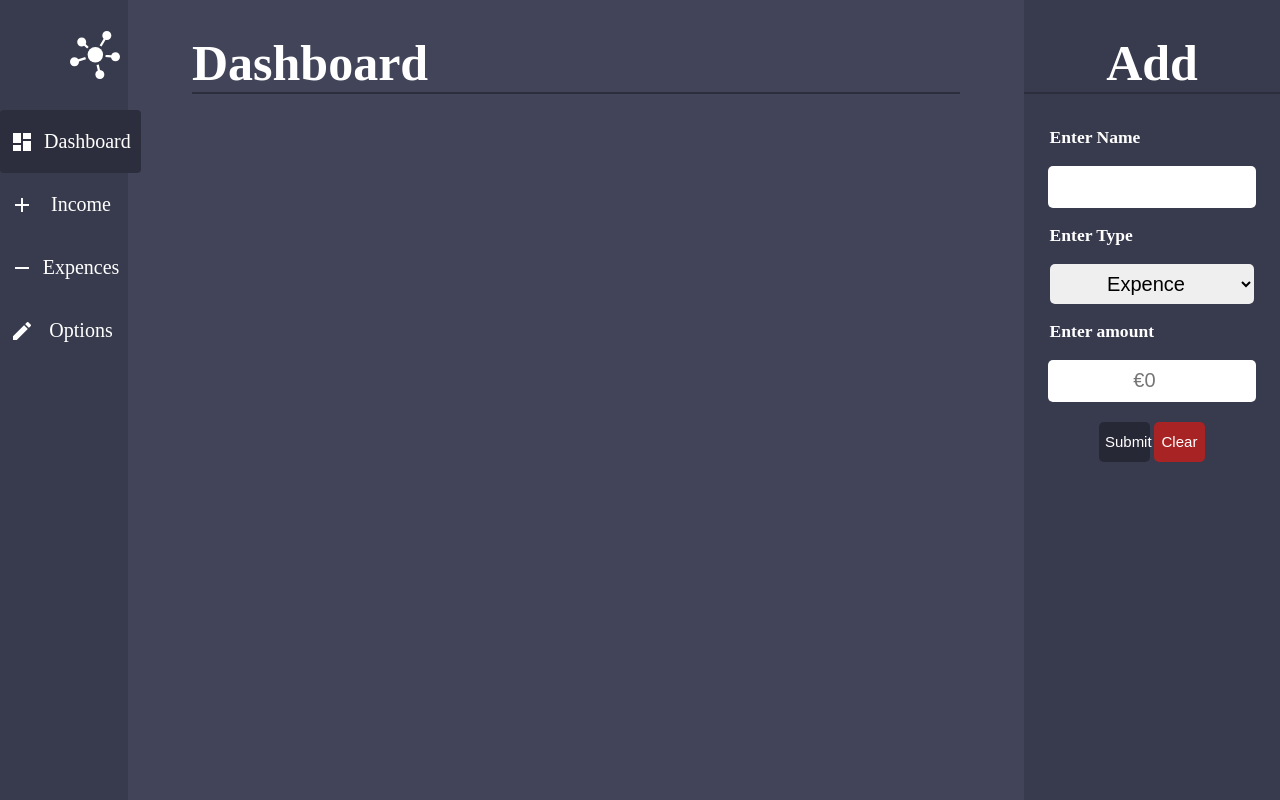
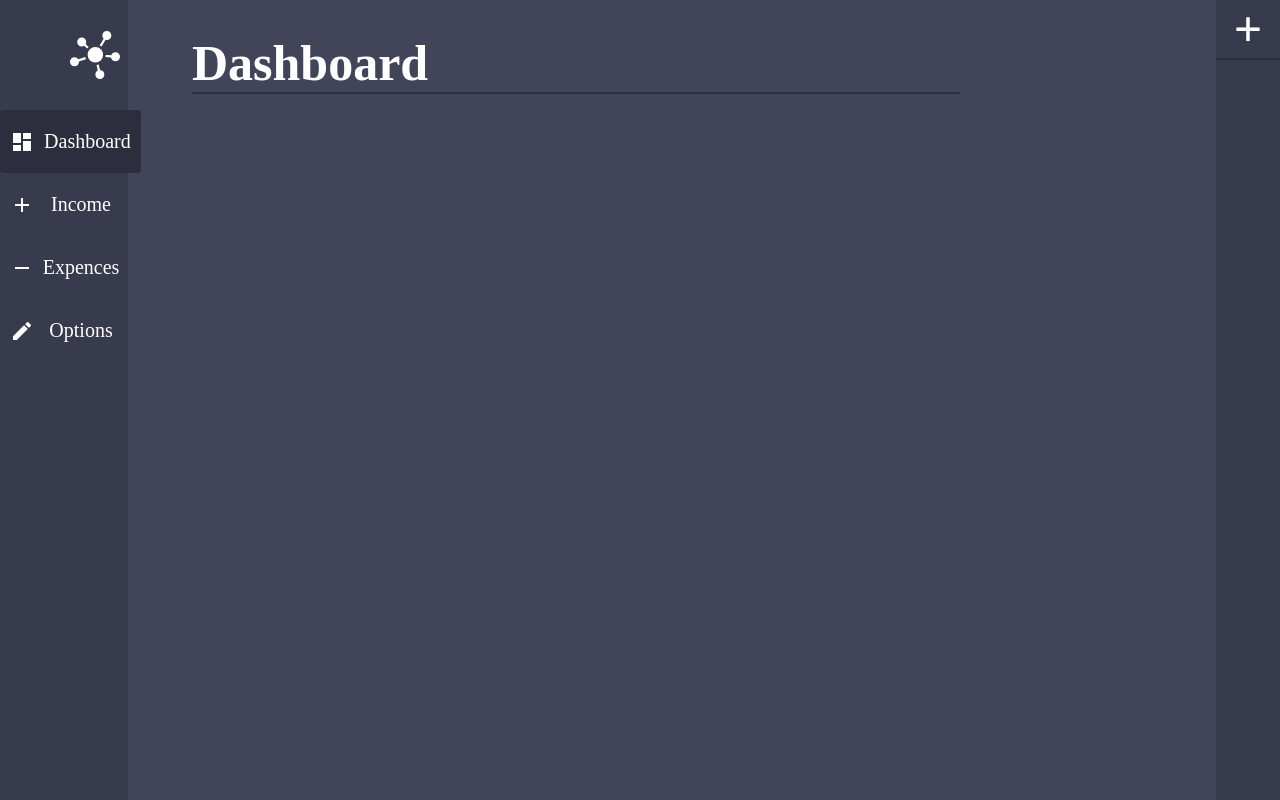
Before and after one commit to DGCO-Stinc/Engels, a PHP site: page /dashboard.html in a window 1280 px wide. Run offline with PHP 8.4, Linux system fonts and the light colour scheme.

Commit message:
Ultra Polish

```diff
--- a/dashboard.html
+++ b/dashboard.html
@@ -38,8 +38,8 @@
     </div>
 
     <div class="content2">
-        <h1 class="dash">Add</h1>
-        <div class="form">
+        <h1 onclick="hideAdd()" class="dash">+</h1>
+        <div class="form invisi">
             <h3>Enter Name</h3><input id="name" type="text" name="title">
             <h3>Enter Type</h3><select name="type">
                 <option value="Expence">Expence</option>
--- a/login.html
+++ b/login.html
@@ -10,7 +10,7 @@
 <body>
     <div class="inputs">
         <div class="head">
-            <h1 class="inlog"><img class="inlog" src="images/logo.svg" alt="logo" width="50px" height="50px">XPence</h1>
+            <h1 class="inlog"><img class="inlog" src="images/logo-white.svg" alt="logo" width="50px" height="50px">XPence</h1>
         </div>
         <form action="login.php" method="POST">
             <input type="text" placeholder="Username" name="uname" id="uname" required><br>
@@ -19,6 +19,7 @@
             <button type="submit" id="register_submit" value="Register">Register</button>
         </form>
     </div>
-    <footer>- 2019-2020 @ Geordi and Dave -</footer>
+    <footer>- Dave Geordi Joran Winson -</footer>
+    <footer>- 2019-2020 @ Copyright -</footer>
 </body>
 </html>
--- a/main.css
+++ b/main.css
@@ -14,6 +14,9 @@ h1{
     font-size: 50px;
     border-bottom: solid 2px  #2c2e3d;;
 }
+ h1.dash {
+     margin: 0;
+ }
 
 img.white-logo {
     padding-left: 70px;
@@ -62,6 +65,18 @@ img.white-logo {
     display: block;
 }
 
+.invisi {
+    visibility: hidden;
+    opacity: 0;
+    transition: visibility 0s, opacity .2s ease;
+}
+
+.visi {
+    visibility: visible;
+    opacity: 1;
+    transition: visibility 0s, opacity .3s ease;
+}
+
 li.nav {
     width: 100%;
     transition: width .5s;
@@ -90,12 +105,13 @@ div.content {
 div.content2 {
     font-size: 15px;
     position: fixed;
-    width: 20%;
+    width: 5%;
     height: 100%;
-    left: 80%;
-    overflow: auto;
+    left: 95%;
+    overflow-x: visible;
     text-align: center;
     background-color: #383a4d;
+    transition: ease .5s;
 }
 
 ::-webkit-scrollbar {
@@ -119,16 +135,14 @@ input {
     text-align: center;
     font-size: 20px;
     border-radius: 5px;
+    background-color: #42455a;
+    color: #ffffff;
     transition: width ease .5s;
     transition: ease .5s;
 }
 
 input:hover {
     width: 90%;
-}
-
-input:focus {
-    background-color: #dddddd;
 }
 
 button {
@@ -145,7 +159,6 @@ button {
 
 button:hover {
     background-color: #12131a;
-    color: #ffffff;
 }
 
 button#clear {
@@ -165,9 +178,10 @@ select {
     width: 80%;
     height: 40px;
     border: none;
-    text-align: center;
     font-size: 20px;
     border-radius: 5px;
+    background-color: #42455a;
+    color: #ffffff;
     transition: width ease .5s;
     transition: ease .5s;
 }
@@ -176,11 +190,8 @@ select:hover {
     width: 90%;
 }
 
-select:focus {
-    background-color: #dddddd;
-}
 
 footer {
-    margin-top: 140%;
+    margin-top: 150%;
     color: #aaaaaa;
 }
--- a/script.js
+++ b/script.js
@@ -69,6 +69,22 @@ function hidetext4() {
 
 function clearInput() {
     document.getElementById('name').value = '';
-    document.getElementById('type').value = '';
-    document.getElementById('amount').value = '';
+    document.getElementById('amount').value = null;
 }
+
+function hideAdd() {
+    let x = document.getElementsByClassName("form");
+    let y = document.getElementsByClassName("content2");
+    if(!x[0].classList.contains("visi")) {
+        y[0].style.width = "20%";
+        y[0].style.left = "80%";
+        setTimeout(function() {
+            x[0].classList.add("visi");
+        }, 300);
+    } else {
+        y[0].style.width = "5%";
+        y[0].style.left = "95%";
+        x[0].classList.remove("visi");
+    }
+
+}
```
Also changed, not shown: login.css (+12 -7 lines).
